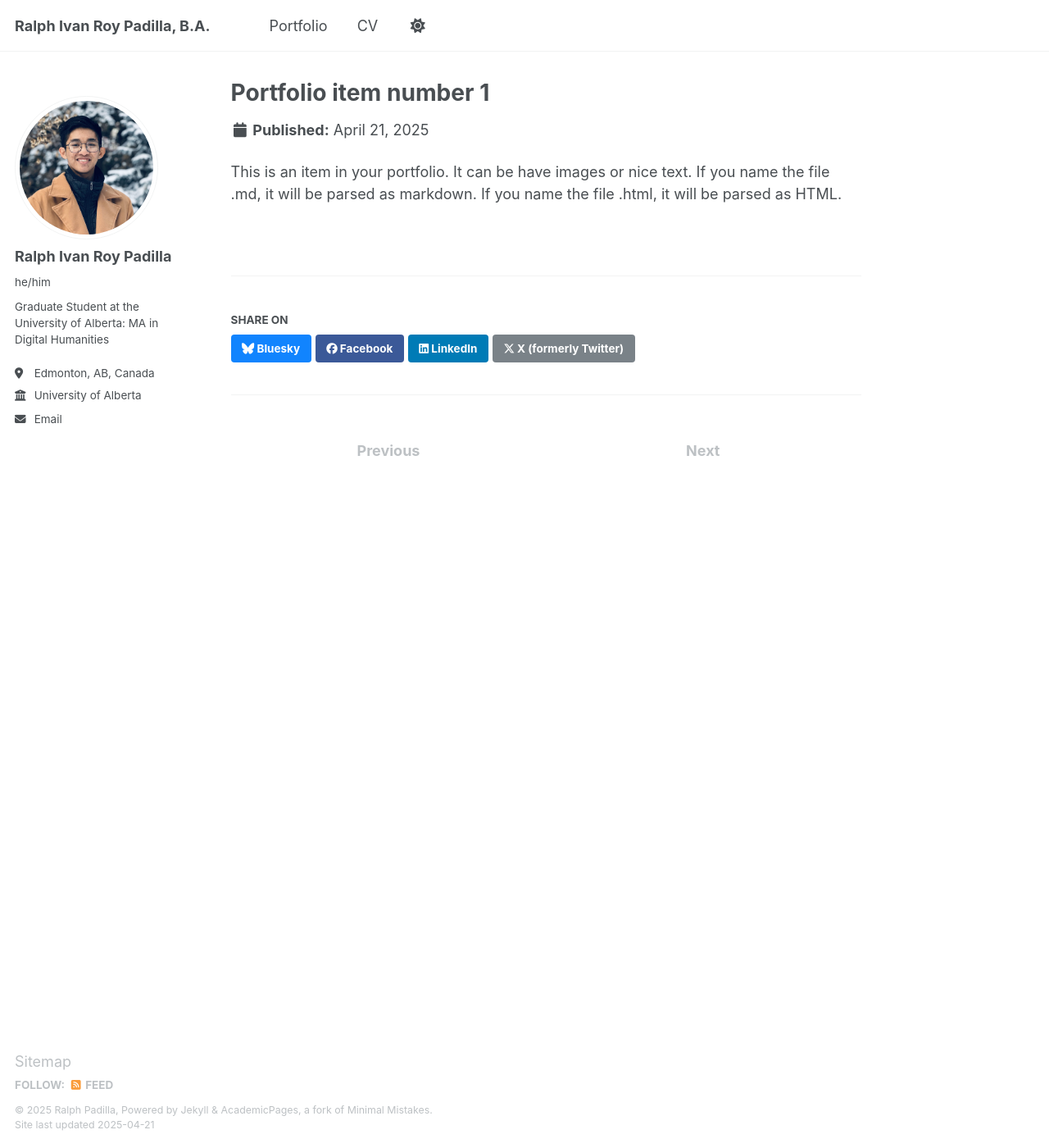
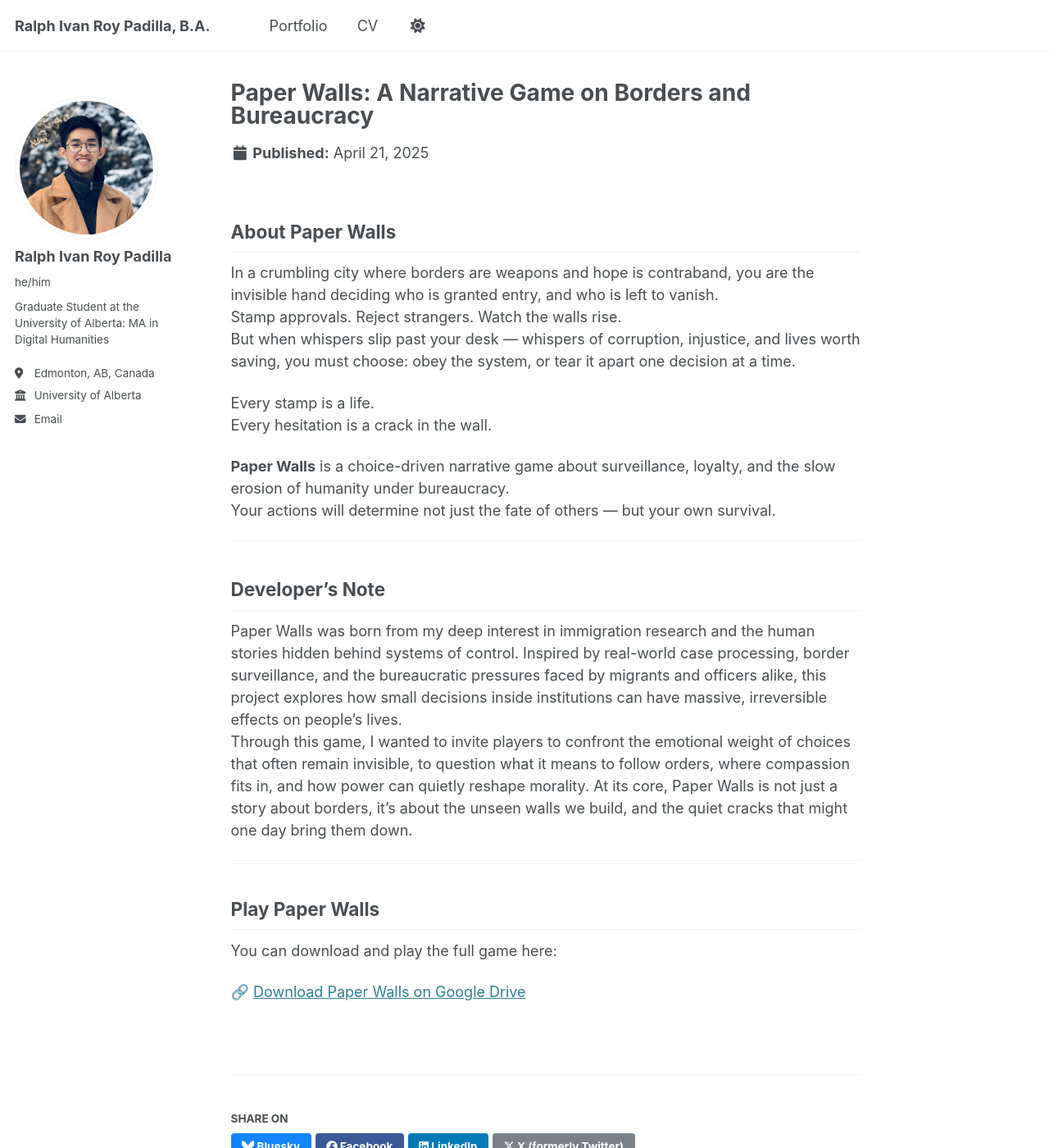
Before and after one commit to ralphiva/ralphiva, a Jekyll site: the page built from _portfolio/portfolio-1.md, in a window 1280 px wide and 1400 px high. Shown: the whole window at 82% size. Built offline with Jekyll 4.4.1, drawn with Linux system fonts in a browser that asks for light colours.

Commit message:
Update portfolio-1.md

```diff
--- a/_portfolio/portfolio-1.md
+++ b/_portfolio/portfolio-1.md
@@ -1,7 +1,32 @@
 ---
-title: "Portfolio item number 1"
-excerpt: "Short description of portfolio item number 1<br/><img src='/images/500x300.png'>"
+title: "Paper Walls: A Narrative Game on Borders and Bureaucracy"
+excerpt: "A choice-driven visual novel exploring immigration, surveillance, and moral ambiguity.<br/><img src='/images/paper_walls.png'>"
 collection: portfolio
 ---
 
-This is an item in your portfolio. It can be have images or nice text. If you name the file .md, it will be parsed as markdown. If you name the file .html, it will be parsed as HTML.
+## About Paper Walls
+
+In a crumbling city where borders are weapons and hope is contraband, you are the invisible hand deciding who is granted entry, and who is left to vanish.
+Stamp approvals. Reject strangers. Watch the walls rise.
+But when whispers slip past your desk — whispers of corruption, injustice, and lives worth saving, you must choose: obey the system, or tear it apart one decision at a time.
+
+Every stamp is a life.
+Every hesitation is a crack in the wall.
+
+**Paper Walls** is a choice-driven narrative game about surveillance, loyalty, and the slow erosion of humanity under bureaucracy.
+Your actions will determine not just the fate of others — but your own survival.
+
+---
+
+## Developer’s Note
+
+Paper Walls was born from my deep interest in immigration research and the human stories hidden behind systems of control. Inspired by real-world case processing, border surveillance, and the bureaucratic pressures faced by migrants and officers alike, this project explores how small decisions inside institutions can have massive, irreversible effects on people's lives.
+Through this game, I wanted to invite players to confront the emotional weight of choices that often remain invisible, to question what it means to follow orders, where compassion fits in, and how power can quietly reshape morality. At its core, Paper Walls is not just a story about borders, it’s about the unseen walls we build, and the quiet cracks that might one day bring them down.
+
+---
+
+## Play Paper Walls
+
+You can download and play the full game here:
+
+🔗 [Download Paper Walls on Google Drive](https://drive.google.com/drive/folders/1f3khUvnTV87baWHhiEQ_Re1Wu-HOiEk3?usp=sharing)
```
